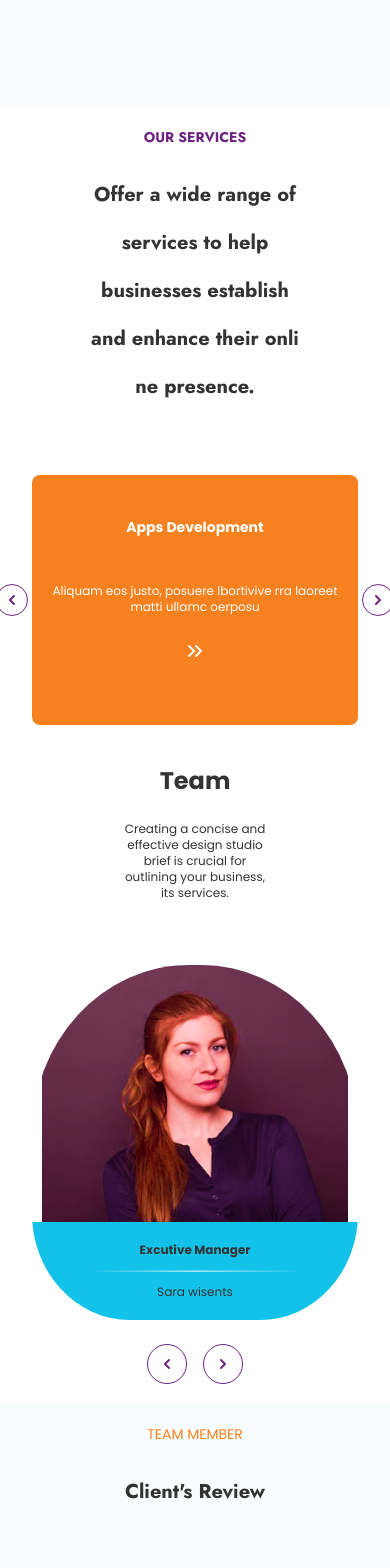
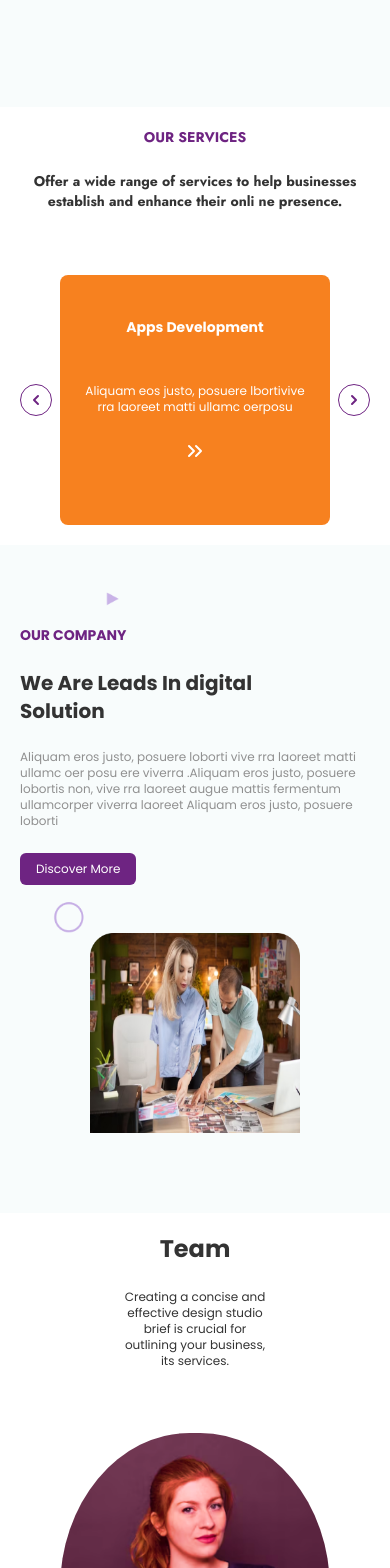
Before and after one commit to MuhammadBilal-arch/codebudz, a Next.js app: page / in a window 390 px wide. Shown: the part 940-2508 px from the top of the page. Built offline with nearby package versions, Linux system fonts and the light colour scheme.

Commit message:
landing page created

```diff
--- /dev/null
+++ b/app/components/ourCompany.jsx
@@ -0,0 +1,58 @@
+import { ASSETS } from "@/public/path";
+import React, { memo } from "react";
+import { IoIosCheckmarkCircle } from "react-icons/io";
+const OurCompany = () => {
+  return (
+    <div
+      className="relative lg:max-h-screen bg-cover bg-top bg-no-repeat px-5 md:px-10 lg:px-24 py-20 space-y-6 poppins-family"
+      style={{ backgroundImage: `url(${ASSETS.BACKGROUND.BG_ABOUT.src})` }}
+    >
+      <div className="flex items-center flex-col lg:flex-row space-y-12 md:space-y-0">
+        <div className="lg:w-1/2">
+          <div className="flex items-center justify-between space-x-2">
+            <div className="lg:w-1/2  space-y-6">
+              <div className="text-sm md:text-base lg:text-lg font-bold text-primary uppercase">
+                Our Company
+              </div>
+              <div className="text-xl md:text-2xl lg:text-4xl font-semibold text-black-text w-9/12">
+                We Are Leads In digital Solution
+              </div>
+              <p className="text-xs md:text-sm 2xl:text-base text-gray-lightdark">
+                Aliquam eros justo, posuere loborti vive rra laoreet matti
+                ullamc oer posu ere viverra .Aliquam eros justo, posuere
+                lobortis non, vive rra laoreet augue mattis fermentum
+                ullamcorper viverra laoreet Aliquam eros justo, posuere loborti
+              </p>
+              <button className="bg-primary text-white py-2 flex items-center justify-center rounded-md px-4 text-xs md:text-sm lg:text-base">
+                Discover More
+              </button>
+            </div>
+          </div>
+        </div>
+        <div className=" lg:w-1/2 lg:flex items-center justify-end">
+          <div className="max-h-[200px] relative md:max-h-[300px] xl:max-h-[400px]">
+            <img
+              src={ASSETS.MIX.OUR_COMPANY.src}
+              alt=""
+              className="object-cover max-h-[200px] lg:max-h-[300px] xl:max-h-[400px]"
+            />
+            <div
+              data-aos="fade-right"
+              className="absolute px-4 space-x-4 flex items-center justify-center left-[-35%] text-white top-1/3 transform -translate-y-1/2 h-16 md:h-20 lg:h-24 xl:h-32 lg:w-60 xl:w-72 bg-primary border-2 border-white"
+            >
+              <div className="font-semibold text-xl sm:text-2xl md:text-3xl lg:text-4xl xl:text-5xl">
+                20 +
+              </div>
+              <div className="text-xs sm:text-sm md:text-base lg:text-lg xl:text-[22px]">
+                Years <br />
+                Experience
+              </div>
+            </div>
+          </div>
+        </div>
+      </div>
+    </div>
+  );
+};
+
+export default memo(OurCompany);
--- a/app/page.js
+++ b/app/page.js
@@ -7,6 +7,7 @@ import Blogs from "./components/blogs";
 import Services from "@/components/carousels/services";
 import TeamMembers from "@/components/carousels/teamMembers";
 import Team from "@/components/carousels/team";
+import OurCompany from "./components/ourCompany";
 
 export default function Home() {
   return (
@@ -16,6 +17,7 @@ export default function Home() {
       <Companies/>
       <AboutCompany/>
       <Services/>
+      <OurCompany/>
       <Team/>
       <TeamMembers/>
       <Blogs/>
--- a/components/carousels/services.jsx
+++ b/components/carousels/services.jsx
@@ -84,11 +84,11 @@ const Services = () => {
       className="bg-gray-extralight  text-center space-y-16 p-5 md:p-10 lg:p-24 overflow-hidden text-purple-primary"
     >
       <div>
-        <div className="w-10/12 mx-auto text-center flex flex-col items-center justify-center jost-family space-y-6">
+        <div className="md:w-10/12 mx-auto text-center flex flex-col items-center justify-center jost-family space-y-6">
           <div className="text-sm md:text-base lg:text-lg font-bold text-primary uppercase">
             Our services
           </div>
-          <div className="text-xl md:text-2xl lg:text-4xl font-semibold leading-12 text-black-text w-9/12">
+          <div className="text-sm sm:text-base md:text-xl lg:text-2xl xl:text-4xl font-semibold xl:leading-12 text-black-text lg:w-9/12">
             Offer a wide range of services to help businesses establish and
             enhance their onli ne presence.
           </div>
@@ -97,7 +97,7 @@ const Services = () => {
       <div className="relative">
         <Slider {...settings} ref={sliderRef}>
           {LANGUAGES.map((items, index) => (
-            <div className={`group rounded-lg px-3 text-center`} key={index}>
+            <div className={`group rounded-lg px-10 md:px-3 text-center`} key={index}>
               <div
                 className={`${items.background} min-h-[250px] cursor-pointer inset-0 p-5 h-full rounded-lg transition duration-300 delay-150 z-10`}
               >
@@ -120,13 +120,13 @@ const Services = () => {
           ))}
         </Slider>
         <div
-          className="absolute border border-primary top-1/2 transform -translate-y-1/2 -left-6 md:-left-10 cursor-pointer h-8 w-8 rounded-full  text-primary flex items-center justify-center text-xl"
+          className="absolute border border-primary top-1/2 transform -translate-y-1/2 left-0 sm:-left-6 md:-left-10 cursor-pointer h-8 w-8 rounded-full  text-primary flex items-center justify-center text-xl"
           onClick={handlePrevClick}
         >
           <HiChevronLeft />
         </div>
         <div
-          className="absolute border border-primary top-1/2 transform -translate-y-1/2 -right-6 md:-right-10 cursor-pointer h-8 w-8 rounded-full bg-aqua text-primary flex items-center justify-center text-xl"
+          className="absolute border border-primary top-1/2 transform -translate-y-1/2 right-0 sm:-right-6 md:-right-10 cursor-pointer h-8 w-8 rounded-full bg-aqua text-primary flex items-center justify-center text-xl"
           onClick={handleNextClick}
         >
           <HiChevronRight />
--- a/components/carousels/team.jsx
+++ b/components/carousels/team.jsx
@@ -97,10 +97,10 @@ const Team = () => {
       <div className="relative pb-16">
         <Slider {...settings} ref={sliderRef}>
           {LANGUAGES.map((items, index) => (
-            <div className="group rounded-lg px-3 text-center" key={index}>
+            <div className="group rounded-lg px-10 md:px-3 text-center" key={index}>
               <div className="min-h-[250px] cursor-pointer inset-0  h-full rounded-lg transition duration-300 delay-150 z-10">
-                <div className="rounded-t-[48%]  rounded-b-[30%] text-center overflow-hidden bg-white rounded-md flex flex-col items-center justify-center">
-                  <div>
+                <div className="rounded-t-[48%] rounded-b-[30%] text-center overflow-hidden  rounded-md flex flex-col items-center justify-center">
+                  <div className="w-full">
                     <img
                       src={items.image}
                       alt=""
--- a/components/carousels/teamMembers.jsx
+++ b/components/carousels/teamMembers.jsx
@@ -85,7 +85,7 @@ const TeamMembers = () => {
       className="bg-[#F8FCFC]  text-center space-y-16 p-5 md:p-10 lg:p-24 overflow-hidden text-purple-primary"
     >
       <div>
-        <div className="w-10/12 mx-auto text-center flex flex-col items-center justify-center poppins-family space-y-6">
+        <div className="w-10/12 mx-auto text-center flex flex-col items-center justify-center poppins-family space-y-2 md:space-y-4 lg:space-y-6">
           <div className="text-sm md:text-base lg:text-lg font-medium text-secondary uppercase">
             Team Member
           </div>
@@ -97,7 +97,7 @@ const TeamMembers = () => {
       <div className="relative">
         <Slider {...settings} ref={sliderRef}>
           {LANGUAGES.map((items, index) => (
-            <div className={`group rounded-lg px-3 text-center`} key={index}>
+            <div className={`group rounded-lg px-10 md:px-3 text-center`} key={index}>
               <div
                 className={`min-h-[250px] cursor-pointer inset-0 p-5 h-full rounded-lg transition duration-300 delay-150 z-10`}
               >
@@ -121,13 +121,13 @@ const TeamMembers = () => {
           ))}
         </Slider>
         <div
-          className="absolute border border-primary top-1/2 transform -translate-y-1/2 -left-6 md:-left-10 cursor-pointer h-8 w-8 rounded-full  text-primary flex items-center justify-center text-xl"
+          className="absolute border border-primary top-1/2 transform -translate-y-1/2 left-0 sm:-left-6 md:-left-10 cursor-pointer h-8 w-8 rounded-full  text-primary flex items-center justify-center text-xl"
           onClick={handlePrevClick}
         >
           <HiChevronLeft />
         </div>
         <div
-          className="absolute border border-primary top-1/2 transform -translate-y-1/2 -right-6 md:-right-10 cursor-pointer h-8 w-8 rounded-full bg-aqua text-primary flex items-center justify-center text-xl"
+          className="absolute border border-primary top-1/2 transform -translate-y-1/2 right-0 sm:-right-6 md:-right-10 cursor-pointer h-8 w-8 rounded-full bg-aqua text-primary flex items-center justify-center text-xl"
           onClick={handleNextClick}
         >
           <HiChevronRight />
--- a/public/path.js
+++ b/public/path.js
@@ -32,6 +32,7 @@ import TEAM_4 from './images/team/4.png'
 
 // MIX
 import HORIZONTAL_DIVIDER from './images/mix/horizontal-divider.png'
+import OUR_COMPANY from './images/mix/our-company.png'
 
 
 export const ASSETS = {
@@ -58,7 +59,8 @@ export const ASSETS = {
   },
   MIX:{
     ABOUT_COMPANY,
-    HORIZONTAL_DIVIDER
+    HORIZONTAL_DIVIDER,
+    OUR_COMPANY
   },
   TEAM_MEMBERS:{
     TEAM_MEMBER_1,
```
Also changed, not shown: public/images/mix/our-company.png (added).
